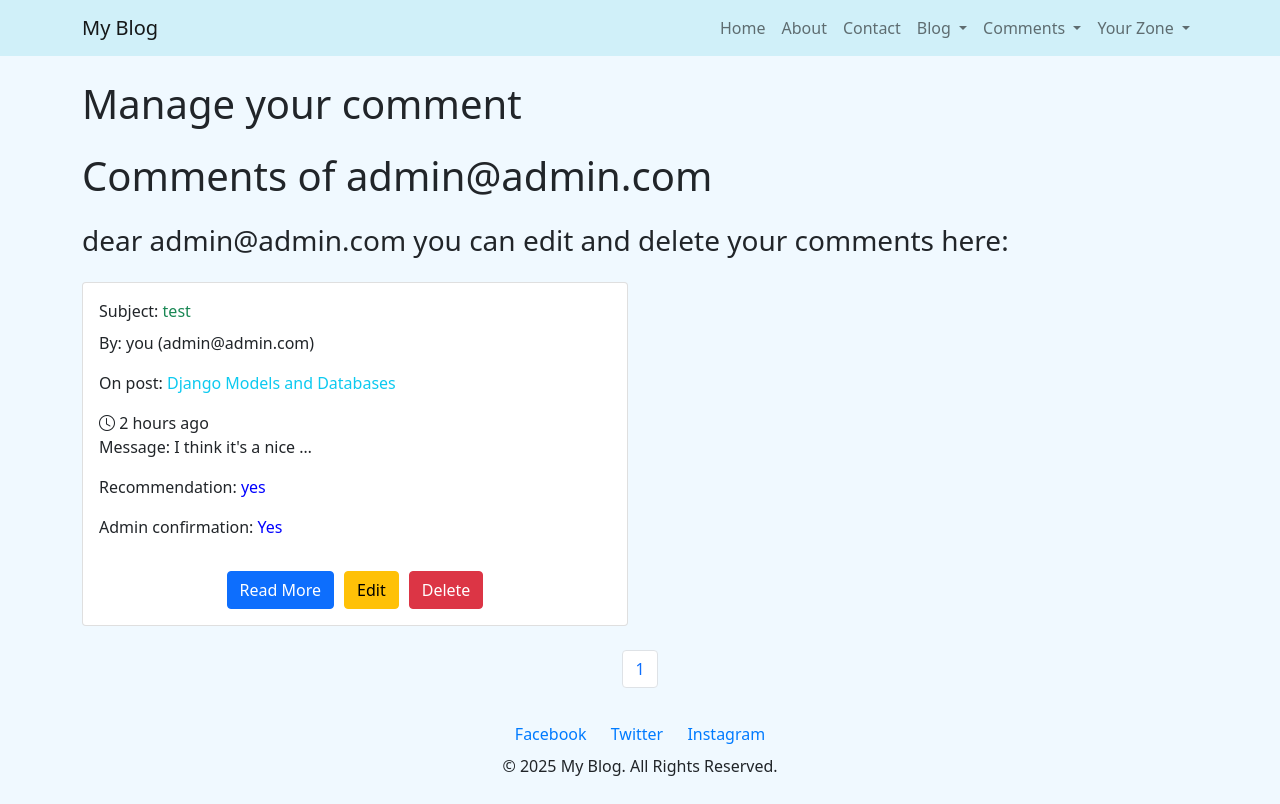
After one commit to sdgmhz/djnago_blog_final, a Django app: page /comments/ in a window 1280 px wide. The commit adds this page. Run offline with Django 4.2, Linux system fonts and the light colour scheme; a user stored in the database is signed in; data comes from the database, SQL or seed files in the repository; both versions use the stored data as it was after the commit.

Commit message:
add comment management to comment panel

```diff
--- a/core/comment/models.py
+++ b/core/comment/models.py
@@ -1,5 +1,6 @@
 from django.db import models
 from blog.models import Post
+from django.urls import reverse
 
 
 class Comment(models.Model):
@@ -20,3 +21,6 @@ class Comment(models.Model):
 
     def __str__(self):
         return f'{self.email}-{self.post.title}'
+
+    def get_absolute_url(self):
+        return reverse("comment:comment_detail", kwargs={"pk": self.pk})
--- /dev/null
+++ b/core/comment/urls.py
@@ -0,0 +1,12 @@
+from django.urls import path
+from . import views
+
+app_name = "comment"
+
+urlpatterns = [
+    path('', views.CommentListView.as_view(), name="comment_list"),
+    path('<int:pk>/', views.CommentDetailView.as_view(), name="comment_detail"),
+    path('<int:pk>/update/', views.CommentUpdateView.as_view(), name="comment_update"),
+    path("<int:pk>/delete/", views.CommentDeleteView.as_view(), name="comment_delete"),
+
+]
--- a/core/comment/views.py
+++ b/core/comment/views.py
@@ -1,3 +1,57 @@
-from django.shortcuts import render
+from django.shortcuts import get_object_or_404
+from django.views.generic import ListView, DetailView, UpdateView, DeleteView
+from django.contrib.auth.mixins import LoginRequiredMixin, UserPassesTestMixin
+from django.urls import reverse_lazy
+from django.contrib import messages
 
-# Create your views here.
+from .models import Comment
+from accounts.models import Profile
+
+class CommentListView(LoginRequiredMixin, ListView):
+    context_object_name = 'comments'
+    template_name = 'comment/comment_list.html'
+    paginate_by = 6
+
+    def get_queryset(self):
+        profile = get_object_or_404(Profile, user=self.request.user)
+        return Comment.objects.filter(email=profile, created_date__gt=profile.created_date)
+
+class CommentDetailView(LoginRequiredMixin, UserPassesTestMixin, DetailView):
+    model = Comment
+    context_object_name = 'comment'
+    template_name = 'comment/comment_detail.html'
+
+    def test_func(self):
+        profile = get_object_or_404(Profile, user=self.request.user)
+        return self.get_object().email == str(profile) and self.get_object().created_date > profile.created_date
+class CommentUpdateView(LoginRequiredMixin, UserPassesTestMixin, UpdateView):
+    model = Comment
+    fields = ('name', 'subject', 'message', 'recommend', )
+    template_name = 'comment/comment_update.html'
+    success_url = reverse_lazy("comment:comment_list")
+
+    def form_valid(self, form):
+        profile = get_object_or_404(Profile, user=self.request.user)
+        post = self.get_object().post
+        form.instance.email = str(profile)
+        form.instance.approved = False
+        form.instance.post = post
+        messages.success(self.request, "Comment updated successfully and will be published after admin confirmation")
+        return super().form_valid(form)
+
+    def form_invalid(self, form):
+        messages.error(self.request, "Something is wrong")
+        return self.render_to_response(self.get_context_data(form=form))
+
+    def test_func(self):
+        profile = get_object_or_404(Profile, user=self.request.user)
+        return self.get_object().email == str(profile) and self.get_object().created_date > profile.created_date
+
+class CommentDeleteView(LoginRequiredMixin, UserPassesTestMixin, DeleteView):
+    model = Comment
+    template_name = 'comment/comment_delete.html'
+    success_url = reverse_lazy("comment:comment_list")
+
+    def test_func(self):
+        profile = get_object_or_404(Profile, user=self.request.user)
+        return self.get_object().email == str(profile) and self.get_object().created_date > profile.created_date
--- a/core/core/urls.py
+++ b/core/core/urls.py
@@ -27,6 +27,7 @@ urlpatterns = [
     path('accounts/', include('accounts.urls')),
     path('', include('website.urls')),
     path('blog/', include('blog.urls')),
+    path('comments/', include('comment.urls')),
     path('captcha/', include('captcha.urls')),
     path('refresh-captcha/', refresh_captcha, name='captcha-refresh'),
 ]
--- a/core/templates/_base.html
+++ b/core/templates/_base.html
@@ -7,6 +7,7 @@
     <link href="https://cdn.jsdelivr.net/npm/bootstrap@5.1.3/dist/css/bootstrap.min.css" rel="stylesheet"
           integrity="sha384-1BmE4kWBq78iYhFldvKuhfTAU6auU8tT94WrHftjDbrCEXSU1oBoqyl2QvZ6jIW3" crossorigin="anonymous">
     <link href="https://cdn.jsdelivr.net/npm/bootstrap-icons/font/bootstrap-icons.css" rel="stylesheet">
+    <link rel="stylesheet" href="https://cdnjs.cloudflare.com/ajax/libs/font-awesome/6.4.2/css/all.min.css">
 
     <title>{% block title %} {% endblock title %}</title>
     <style>
@@ -50,12 +51,7 @@
                         Blog
                     </a>
                     <ul class="dropdown-menu" aria-labelledby="navbarDropdown">
-                        {% if not user.is_authenticated %}
-                        <li class="nav-item">
-                            <a class="nav-link" href="{% url 'blog:post_list' %}">Blog Home</a>
-                        </li>
-
-                        {% else %}
+                        {% if user.is_authenticated %}
                         <li class="nav-item">
                             <a class="nav-link" href="{% url 'blog:post_list' %}">Blog Home</a>
                         </li>
@@ -68,9 +64,28 @@
                         <li class="nav-item">
                             <a class="nav-link" href="{% url 'blog:category_list' %}">Create a new category</a>
                         </li>
+                        {% else %}
+                        <li class="nav-item">
+                            <a class="nav-link" href="{% url 'blog:post_list' %}">Blog Home</a>
+                        </li>
+
                         {% endif %}
                     </ul>
                 </li>
+
+
+                {% if user.is_authenticated %}
+                <li class="nav-item dropdown">
+                    <a class="nav-link dropdown-toggle" href="#" id="navbarDropdown" role="button" data-bs-toggle="dropdown" aria-expanded="false">
+                        Comments
+                    </a>
+                    <ul class="dropdown-menu" aria-labelledby="navbarDropdown">
+                        <li class="nav-item">
+                            <a class="nav-link" href="{% url 'comment:comment_list' %}">Manage your comments</a>
+                        </li>
+                    </ul>
+                </li>
+                {% endif %}
 
 
                 <li class="nav-item dropdown">
--- a/core/templates/blog/post_delete.html
+++ b/core/templates/blog/post_delete.html
@@ -2,7 +2,7 @@
 {% load crispy_forms_tags %}
 
 {% block title %}
-Successful
+Post Delete
 {% endblock title %}
 
 {% block content %}
--- a/core/templates/blog/post_list.html
+++ b/core/templates/blog/post_list.html
@@ -44,7 +44,7 @@ Blog
 
 
 <nav aria-label="Page navigation" class="mt-3">
-    <ul  class="pagination  justify-content-center p-2" style="bottom: 80px;">
+    <ul  class="pagination  justify-content-center p-2" style="position:sticky; bottom: 0; left: 50%;">
         {% if page_obj.has_previous %}
             <li class="page-item"><a class="page-link" href="?page=1">First</a></li>
           <li class="page-item"><a class="page-link" href="?page={{page_obj.previous_page_number}}">Previous</a></li>
--- a/core/templates/blog/post_management.html
+++ b/core/templates/blog/post_management.html
@@ -32,10 +32,10 @@ Post Management
             </div>
             <div style="display: flex; gap: 10px;" class="mb-3 mx-auto">
                 <a href="{{ post.get_absolute_url }}" class="btn btn-primary">Read More</a>
-                {% if request.user == post.author.user %}
+
                 <a class="btn btn-warning" href="{% url 'blog:post_update' post.id %}">Edit</a>
                 <a class="btn btn-danger" href="{% url 'blog:post_delete' post.id %}">Delete</a>
-                {% endif %}
+
 
 
             </div>
--- /dev/null
+++ b/core/templates/comment/comment_list.html
@@ -0,0 +1,83 @@
+{% extends "_base.html" %}
+{% load humanize %}
+
+{% block title %}
+Your Comments
+{% endblock title %}
+
+{% block content %}
+<h1 class="mb-4">Manage your comment</h1>
+
+<h1 class="mb-4">Comments of {{user}}</h1>
+<h3>dear {{user}} you can edit and delete your comments here:</h3>
+
+
+<div class="row">
+    {% for comment in comments %}
+    <div class="col-md-6 mb-6 mt-3">
+        <div class="card">
+
+            <div class="card-body">
+                <p class="card-title">Subject: <a href="{{ comment.get_absolute_url }}" class="text-decoration-none link-success">{{ comment.subject }}</a></p>
+
+                <p class="card-text">By: you ({{ comment.email }})</p>
+                <p class="card-text">On post:<a href="{{ comment.post.get_absolute_url }}" class="text-decoration-none link-info"> {{ comment.post.title }}</a></p>
+                <span class="card-text"><span class="bi bi-clock"></span> {{ comment.created_date|naturaltime }}</span>
+
+                <p class="card-text">Message: {{comment.message|truncatewords:5}}</p>
+                <p class="card-text">Recommendation:
+                    <span>
+                        {% if comment.recommend == 'yes'%}
+
+                        <span style="color: blue;">{{comment.recommend}}</span></p>
+                        {% else %}
+                        <span style="color: red;">{{comment.recommend}}</span></p>
+                        {% endif %}
+                    </span>
+                </p>
+
+                <p class="card-text">Admin confirmation:
+                    <span>
+                        {% if comment.approved%}
+
+                        <span style="color: blue;">Yes</span></p>
+                        {% else %}
+                        <span style="color: red;">Not yest!</span></p>
+                        {% endif %}
+                    </span>
+                </p>
+
+            </div>
+            <div style="display: flex; gap: 10px;" class="mb-3 mx-auto">
+                <a href="{{ comment.get_absolute_url }}" class="btn btn-primary">Read More</a>
+
+                <a class="btn btn-warning" href="{% url 'comment:comment_update' comment.id %}">Edit</a>
+                <a class="btn btn-danger" href="{% url 'comment:comment_delete' comment.id %}">Delete</a>
+
+            </div>
+        </div>
+    </div>
+    {% endfor %}
+
+</div>
+
+
+<nav aria-label="Page navigation" class="mt-3">
+    <ul  class="pagination  justify-content-center p-2" style="position:sticky; bottom: 0; left: 50%;">
+        {% if page_obj.has_previous %}
+            <li class="page-item"><a class="page-link" href="?page=1">First</a></li>
+          <li class="page-item"><a class="page-link" href="?page={{page_obj.previous_page_number}}">Previous</a></li>
+          {% endif %}
+
+          <li class="page-item"><a class="page-link" href="#">{{page_obj.number}}</a></li>
+
+            {% if page_obj.has_next %}
+          <li class="page-item"><a class="page-link" href="?page={{page_obj.next_page_number}}">Next</a></li>
+          <li class="page-item"><a class="page-link" href="?page={{page_obj.paginator.num_pages}}">Last</a></li>
+
+          {% endif %}
+    </ul>
+</nav>
+</div>
+
+{% endblock content %}
```
Also changed, not shown: core/blog/views.py (+11 -0 lines), core/templates/403.html (added, +21 -0 lines), core/templates/blog/post_detail.html (+11 -0 lines), core/templates/blog/post_update_create.html (+39 -3 lines), core/templates/comment/comment_delete.html (added, +14 -0 lines), core/templates/comment/comment_detail.html (added, +39 -0 lines), core/templates/comment/comment_update.html (added, +32 -0 lines), core/db.sqlite3.
